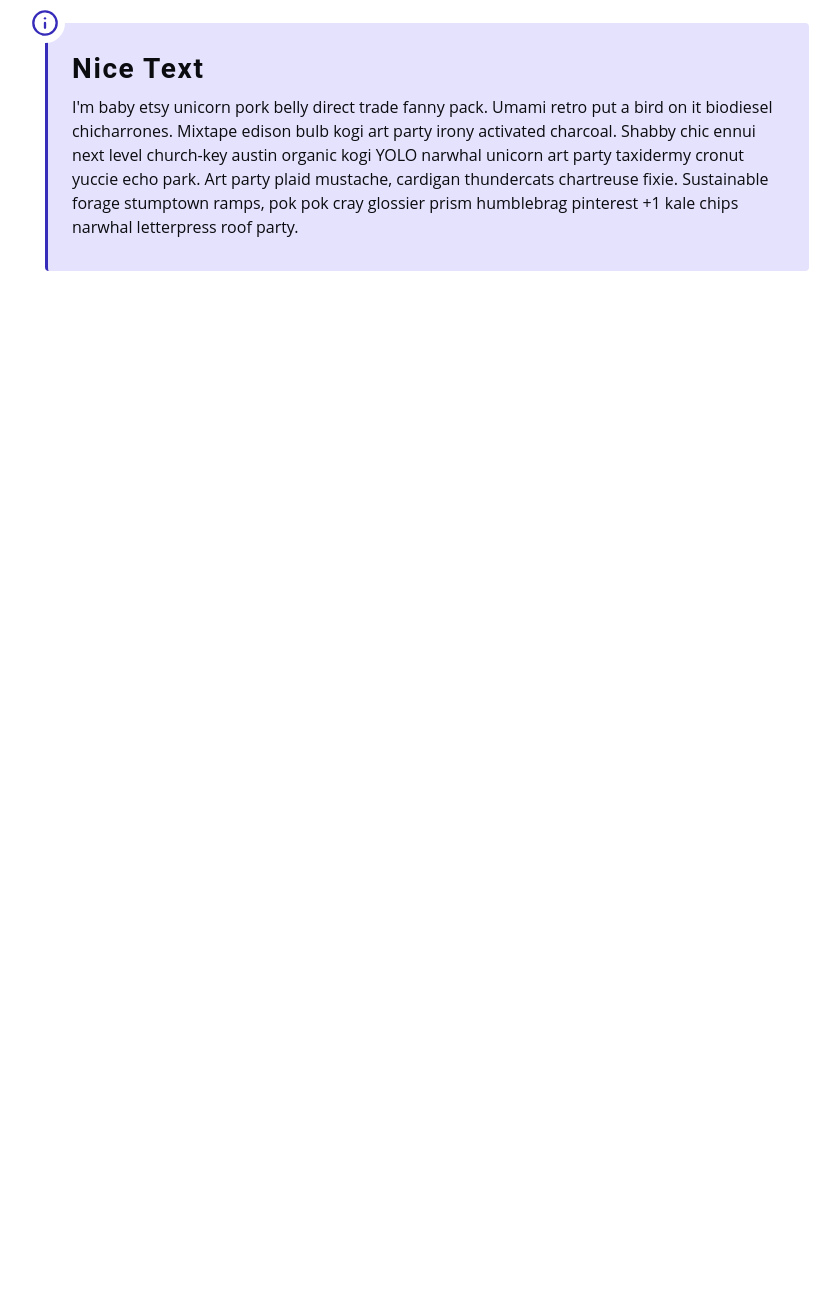
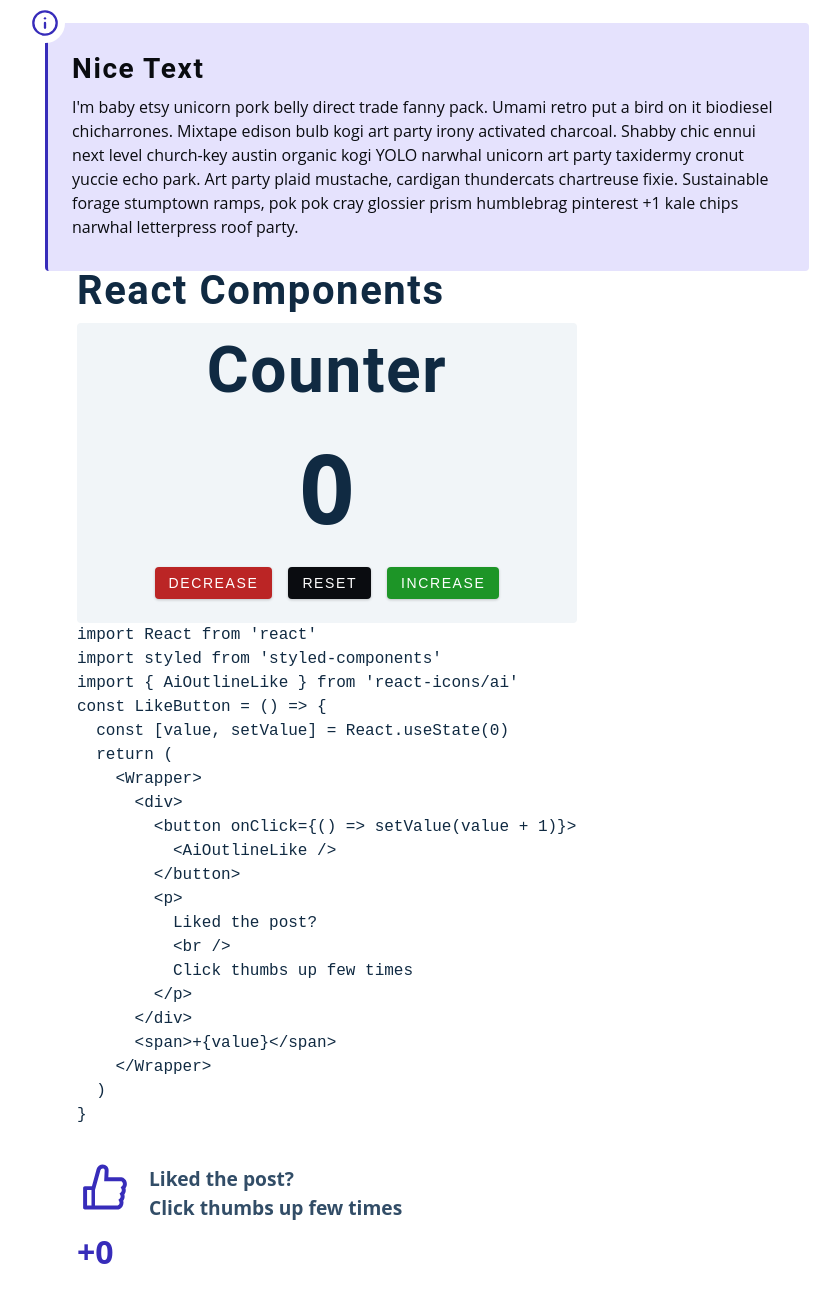
Before and after one commit to tatsurodev/gatsby-tutorial-and-projects-course-old, a Gatsby site in the folder mdx-blog/: page /post in a window 1280 px wide. Shown: the part 569-1872 px from the top of the page, without its empty margins (213-1053 px from the left). Before the commit the page ends 904 px from the top, so only its background shows below. Built offline with nearby package versions, Linux system fonts and the light colour scheme; Gatsby itself is replaced by a stand-in of ours; code samples lack their colours.

Commit message:
Counter, LikeButton componentの使用 149

````diff
--- a/mdx-blog/src/pages/post.mdx
+++ b/mdx-blog/src/pages/post.mdx
@@ -1,5 +1,6 @@
 import { Link } from 'gatsby'
 import { FiInfo } from 'react-icons/fi'
+import { Counter, LikeButton } from '../components/Complete'
 
 <section className="mdx-page">
 
@@ -34,4 +35,34 @@ import { FiInfo } from 'react-icons/fi'
   kale chips narwhal letterpress roof party.
 </div>
 
+<h2>React Components</h2>
+
+<Counter />
+
+```jsx
+import React from 'react'
+import styled from 'styled-components'
+import { AiOutlineLike } from 'react-icons/ai'
+const LikeButton = () => {
+  const [value, setValue] = React.useState(0)
+  return (
+    <Wrapper>
+      <div>
+        <button onClick={() => setValue(value + 1)}>
+          <AiOutlineLike />
+        </button>
+        <p>
+          Liked the post?
+          <br />
+          Click thumbs up few times
+        </p>
+      </div>
+      <span>+{value}</span>
+    </Wrapper>
+  )
+}
+```
+
+<LikeButton />
+
 </section>
````
